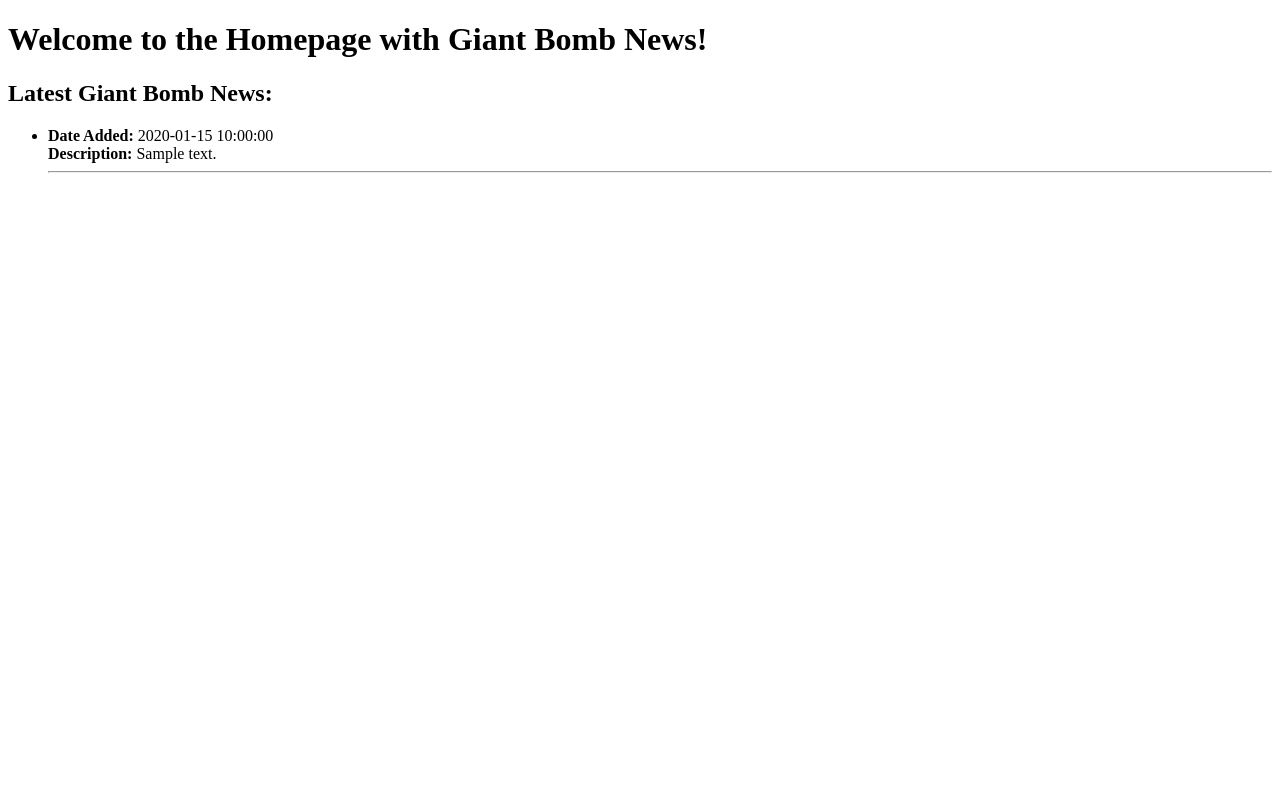
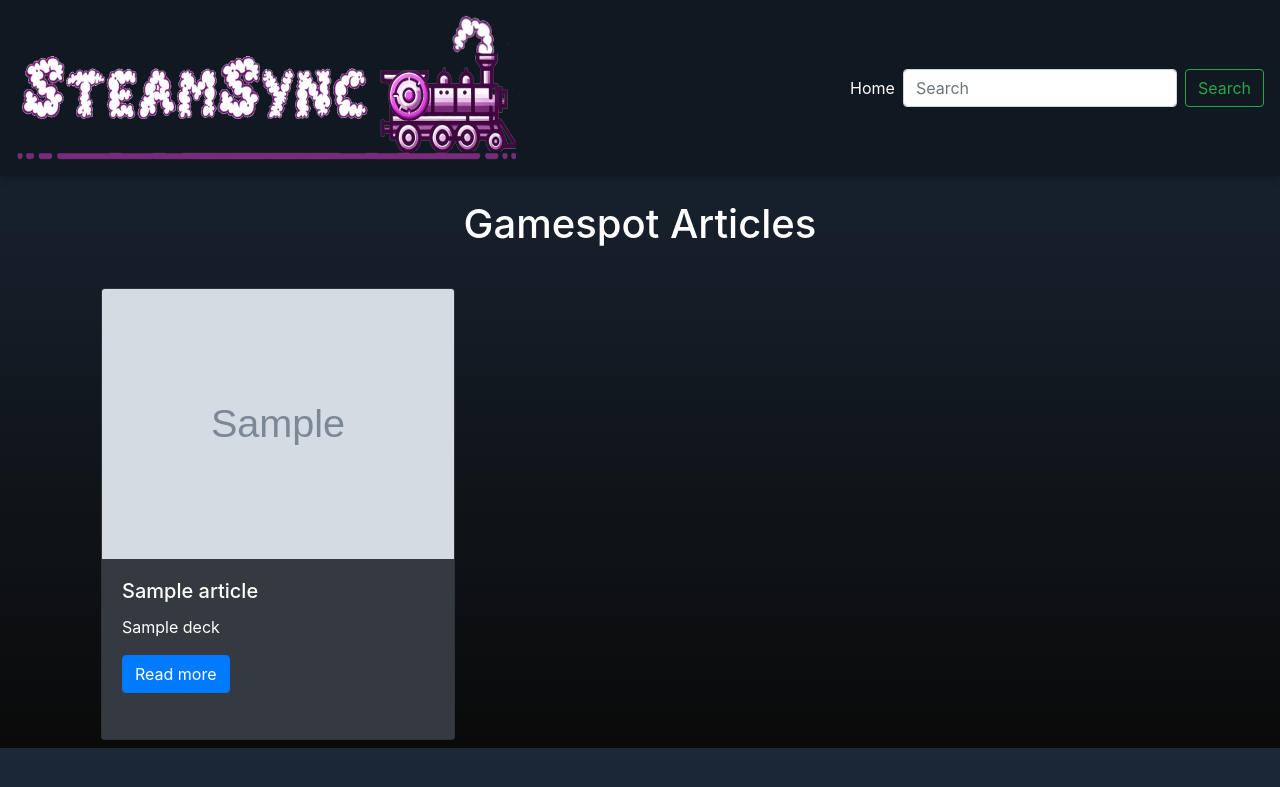
Before and after one commit to CEN4010-Fall2023-Prin-Soft-Eng/SteamSync, a Flask app: template SteamSync/templates/home_with_news.html in a window 1280 px wide. Shown: the top 787 px of the page. Run offline with Flask 3, Linux system fonts and the light colour scheme; the template is opened without the code that fills it: most values are stand-ins (such as "Sample title", 1, 10 or a date in 2020); grey boxes marked "Sample" are stand-in pictures; some libraries are stand-ins or nearby versions.

Commit message:
Updated the css file, .html file, and the endpoint code to the Gamespot API

```diff
--- a/SteamSync/main.py
+++ b/SteamSync/main.py
@@ -43,44 +43,93 @@
 
     return reviews_data
 
-
 @app.route("/home_with_news", methods=['GET'])
-def home_with_news():
-    # Fetch reviews from Giant Bomb API
-    gb_api_key = "f9d12f24cfad3b0267e7ab2ee48d1fdd7d5ec1c5"
-    gb_endpoint = f"https://www.giantbomb.com/api/reviews/?api_key={gb_api_key}"
-
+def gamespot_articles():
+    # Define the endpoint and parameters for the Gamespot articles API
+    gamespot_api_key = "15db3545ca5bec59186fca6096262dfacf0c7659"
+    gamespot_endpoint = "https://www.gamespot.com/api/articles/"
     params = {
+        'api_key': gamespot_api_key,
         'format': 'json',
-        'limit': 100,
-        # 'filter': 'YOUR_FILTERS_HERE',  # Add filters
-        'field_list': 'api_detail_url,deck,description,dlc_name,game,guid,id,publish_date,release,reviewer,score,site_detail_url',  # Add the fields you want
+        'limit': 100  # or any other parameters you need
     }
 
     headers = {
-        'User-Agent': 'bgnb_studios'  # Set custom User-Agent here
+        'User-Agent': 'SteamSync'  # Use your unique User-Agent here
     }
 
     try:
-        # Make the request to the Giant Bomb API with custom User-Agent
-        response = requests.get(gb_endpoint, params=params, headers=headers)
-        response.raise_for_status()  # Raise an HTTPError for bad responses
+        # Make the request to the Gamespot API
+        response = requests.get(gamespot_endpoint, params=params, headers=headers)
+        response.raise_for_status()  # Raise an HTTPError if an error occurred
 
         # Parse the JSON response
-        gb_reviews_data = response.json()
+        articles_data = response.json()
 
         # Check if 'results' key is present in the response
-        gb_reviews = gb_reviews_data.get('results', [])
+        articles = articles_data.get('results', [])
 
     except requests.exceptions.RequestException as e:
         # Handle exceptions (print, log, or return an error response)
-        print(f"Error fetching Giant Bomb reviews: {e}")
+        print(f"Error fetching Gamespot articles: {e}")
         if response and response.status_code == 403:
             print("Forbidden: Check your API key, rate limits, and endpoint access.")
-        gb_reviews = []
+        articles = []
 
-    # Render the template with Giant Bomb reviews
-    return render_template("home_with_news.html", gb_reviews=gb_reviews)
+    # Now, make an additional call to the image gallery API
+    # for article in articles:
+    #     image_gallery_endpoint = f"https://www.gamespot.com/api/image_galleries/?api_key={gamespot_api_key}&filter=id:{article['id']}&format=json"
+    #     image_response = requests.get(image_gallery_endpoint, headers=headers)
+    #     image_gallery_data = image_response.json()
+    #
+    #     if image_gallery_data.get('results'):
+    #         # gallery = image_gallery_data['results'][0]
+    #         # article['gallery_image'] = gallery['image']['original']
+    #         original_image_url = image_gallery_data['results'][0]['image']['original']
+    #         article['gallery_image'] = original_image_url
+
+    # Render the template with Gamespot articles
+    return render_template("home_with_news.html", articles=articles)
+
+
+
+# @app.route("/home_with_news", methods=['GET'])
+# def home_with_news():
+#     # Fetch reviews from Giant Bomb API
+#     gb_api_key = "f9d12f24cfad3b0267e7ab2ee48d1fdd7d5ec1c5"
+#     gb_endpoint = f"https://www.giantbomb.com/api/reviews/?api_key={gb_api_key}"
+#
+#     params = {
+#         'format': 'json',
+#         'limit': 100,
+#         # 'filter': 'YOUR_FILTERS_HERE',  # Add filters
+#         'field_list': 'api_detail_url,deck,description,dlc_name,game,guid,id,publish_date,release,reviewer,score,site_detail_url',  # Add the fields you want
+#     }
+#
+#     headers = {
+#         'User-Agent': 'bgnb_studios'  # Set custom User-Agent here
+#     }
+#
+#     try:
+#         # Make the request to the Giant Bomb API with custom User-Agent
+#         response = requests.get(gb_endpoint, params=params, headers=headers)
+#         response.raise_for_status()  # Raise an HTTPError for bad responses
+#
+#         # Parse the JSON response
+#         gb_reviews_data = response.json()
+#
+#         # Check if 'results' key is present in the response
+#         gb_reviews = gb_reviews_data.get('results', [])
+#
+#     except requests.exceptions.RequestException as e:
+#         # Handle exceptions (print, log, or return an error response)
+#         print(f"Error fetching Giant Bomb reviews: {e}")
+#         if response and response.status_code == 403:
+#             print("Forbidden: Check your API key, rate limits, and endpoint access.")
+#         gb_reviews = []
+#
+#     # Render the template with Giant Bomb reviews
+#     return render_template("home_with_news.html", gb_reviews=gb_reviews)
 
 @app.route("/home", methods=['GET'])  # Using the root path for homepage
 def home():
--- a/SteamSync/static/styles.css
+++ b/SteamSync/static/styles.css
@@ -301,6 +301,71 @@
         max-width: 20%;
     }
 }
+.card {
+    width: 22.1rem;
+    margin: 1rem;
+    background-color: #343a40; /* Adjust based on your theme */
+    color: #ffffff; /* For white text */
+    /* Rest of your .card styles */
+}
 
+.card-img-top {
+    height: 60%;
+    object-fit: cover;
+    width: 100%;
+}
+
+.card-body {
+    padding: 1.25rem;
+}
+
+.card-title {
+    /* Add styles if needed */
+}
+
+.card-text {
+    display: -webkit-box;
+    -webkit-line-clamp: 3; /* Limit text to 3 lines */
+    -webkit-box-orient: vertical;
+    overflow: hidden;
+    text-overflow: ellipsis;
+}
 .btn-primary {
     background-color
+
+        body {
+            text-align: center; /* Center align text */
+            font-family: Arial, sans-serif; /* Set a font */
+        }
+        #articles-container {
+            display: flex;
+            flex-wrap: wrap;
+            justify-content: center; /* Center tiles horizontally */
+            gap: 10px; /* Space between tiles */
+            padding: 10px;
+        }
+        .article {
+            border: 1px solid #ccc; /* Border around each tile */
+            padding: 20px;
+            margin-bottom: 20px; /* Space below each tile */
+            width: 300px; /* Fixed width, adjust as needed */
+            text-align: left; /* Align text inside tiles to left */
+            background-color: #f9f9f9; /* Light background for the tile */
+            border-radius: 8px; /* Rounded corners for the tile */
+        }
+        .article h2 {
+            color: #333; /* Dark color for the title */
+            margin-bottom: 15px; /* Space below the title */
+        }
+        .article a {
+            display: inline-block; /* Make the anchor a block element */
+            padding: 10px 20px;
+            background-color: #007bff; /* Bootstrap primary color */
+            color: white;
+            text-decoration: none;
+            border-radius: 5px; /* Rounded corners for the button */
+            margin-top: 10px; /* Space above the button */
+        }
+        .article a:hover {
+            background-color: #0056b3; /* Darker blue on hover */
+        }
--- a/SteamSync/templates/home_with_news.html
+++ b/SteamSync/templates/home_with_news.html
@@ -2,29 +2,58 @@
 <html lang="en">
 <head>
     <meta charset="UTF-8">
-    <meta http-equiv="X-UA-Compatible" content="IE=edge">
+    <title>SteamSync - Gamespot Articles</title>
     <meta name="viewport" content="width=device-width, initial-scale=1.0">
-    <title>Homepage with Giant Bomb News</title>
+    <link rel="stylesheet" href="https://maxcdn.bootstrapcdn.com/bootstrap/4.5.2/css/bootstrap.min.css">
+    <link rel="stylesheet" href="{{ url_for('static', filename='styles.css') }}">
+    <script src="https://code.jquery.com/jquery-3.5.1.min.js"></script>
+    <script src="https://cdnjs.cloudflare.com/ajax/libs/popper.js/1.16.0/umd/popper.min.js"></script>
+    <script src="https://maxcdn.bootstrapcdn.com/bootstrap/4.5.2/js/bootstrap.min.js"></script>
 </head>
 <body>
+    <nav class="navbar navbar-expand-lg navbar-dark">
+        <a class="navbar-brand" href="/home">
+            <img src="{{ url_for('static', filename='logo7.png') }}" alt="SteamSync Logo" width="500" height="150">
+        </a>
+        <button class="navbar-toggler" type="button" data-toggle="collapse" data-target="#navbarNav" aria-controls="navbarNav" aria-expanded="false" aria-label="Toggle navigation">
+            <span class="navbar-toggler-icon"></span>
+        </button>
+        <div class="collapse navbar-collapse justify-content-end" id="navbarNav">
+            <ul class="navbar-nav">
+                <li class="nav-item active">
+                    <a class="nav-link" href="/home">Home</a>
+                </li>
+            </ul>
+            <form class="form-inline my-2 my-lg-0" action="/search" method="GET">
+                <input class="form-control mr-sm-2" type="search" placeholder="Search" aria-label="Search" name="query">
+                <button class="btn btn-outline-success my-2 my-sm-0" type="submit">Search</button>
+            </form>
+        </div>
+    </nav>
 
-    <h1>Welcome to the Homepage with Giant Bomb News!</h1>
-
-    {% if gb_reviews %}
-        <h2>Latest Giant Bomb News:</h2>
-        <ul>
-            {% for review in gb_reviews %}
-                <li>
-                    <strong>Date Added:</strong> {{ review.date_added }}<br>
-                    <strong>Description:</strong>
-                    {{ review.description | safe }}
-                    <hr>
-                </li>
+    <div class="container mt-4">
+        <h1 class="text-center mb-4">Gamespot Articles</h1>
+        <div class="row">
+            {% for article in articles %}
+                <div class="col-md-4 mb-4">
+                    <div class="card h-100">
+                        {% if article.gallery_image %}
+                            <img class="card-img-top" src="{{ article.gallery_image }}" alt="{{ article.title }}">
+                        {% endif %}
+                        <div class="card-body">
+                            <h5 class="card-title">{{ article.title }}</h5>
+                            <p class="card-text">{{ article.deck }}</p>
+                            <a href="{{ article.site_detail_url }}" class="btn btn-primary">Read more</a>
+                        </div>
+                    </div>
+                </div>
+            {% else %}
+                <div class="col-12">
+                    <p>No articles found.</p>
+                </div>
             {% endfor %}
-        </ul>
-    {% else %}
-        <p>No Giant Bomb news available at the moment.</p>
-    {% endif %}
+        </div>
+    </div>
 
 </body>
 </html>
--- a/SteamSync/templates/index.html
+++ b/SteamSync/templates/index.html
@@ -18,7 +18,6 @@
     </div>
 </body>
 </html>
-
 
     <script>
         // Initialize Parse
```
